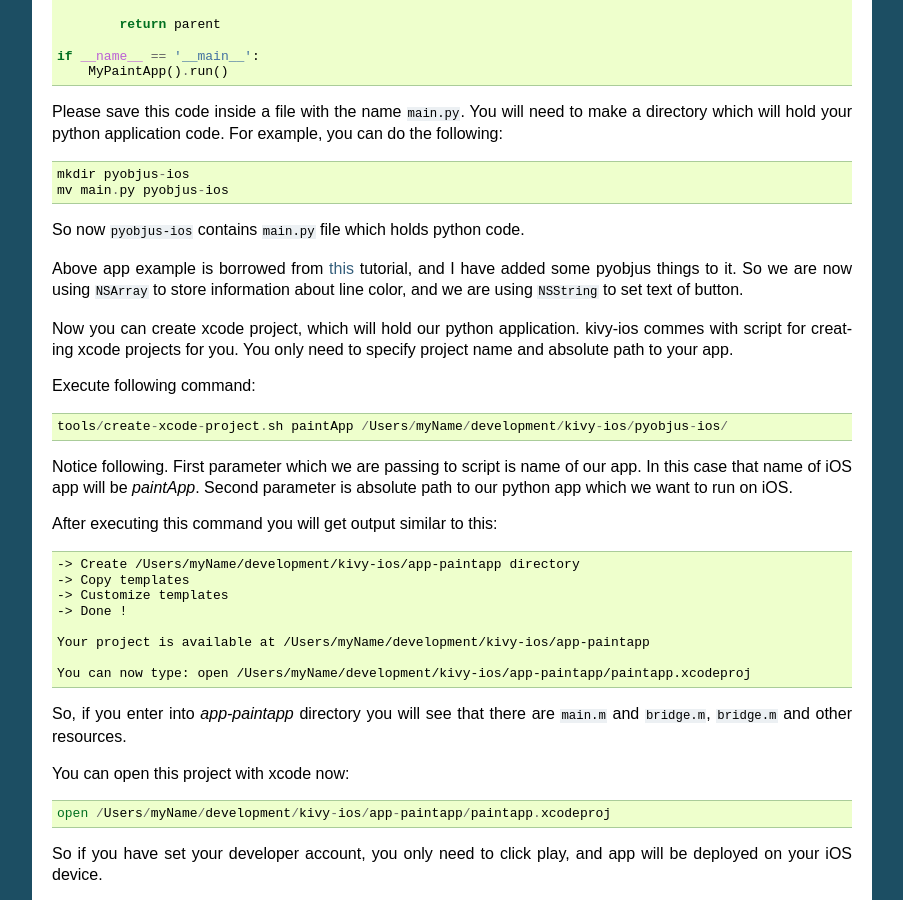
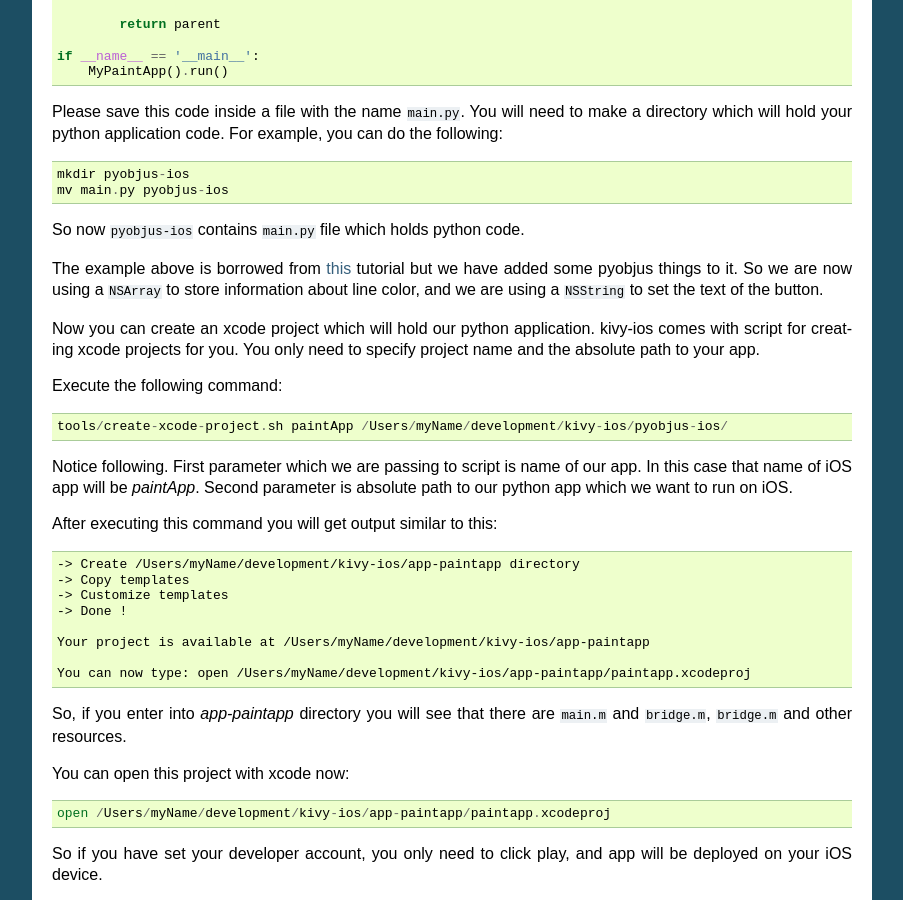
Before and after one commit to kivy/pyobjus, a Sphinx documentation site: the page built from docs/source/pyobjus_ios.rst, in a window 1280 px wide and 900 px high, scrolled down 1109 px. Shown: the whole window, without its empty margins (198-1101 px from the left). Built offline with Sphinx 7.4.7, drawn with Linux system fonts in a browser that asks for light colours.

Commit message:
doc: Grammar weaks

```diff
--- a/docs/source/pyobjus_ios.rst
+++ b/docs/source/pyobjus_ios.rst
@@ -81,11 +81,16 @@ can do the following::
 
 So now ``pyobjus-ios`` contains ``main.py`` file which holds python code.
 
-Above app example is borrowed from `this <http://kivy.org/docs/tutorials/firstwidget.html>`_ tutorial, and I have added some pyobjus things to it. So we are now using ``NSArray`` to store information about line color, and we are using ``NSString`` to set text of button.
+The example above is borrowed from `this <http://kivy.org/docs/tutorials/firstwidget.html>`_
+tutorial but we have added some pyobjus things to it. So we are now using a
+``NSArray`` to store information about line color, and we are using a
+``NSString`` to set the text of the button.
 
-Now you can create xcode project, which will hold our python application. kivy-ios commes with script for creating xcode projects for you. You only need to specify project name and absolute path to your app.
+Now you can create an xcode project which will hold our python application.
+kivy-ios comes with script for creating xcode projects for you. You only need
+to specify project name and the absolute path to your app.
 
-Execute following command::
+Execute the following command::
 
     tools/create-xcode-project.sh paintApp /Users/myName/development/kivy-ios/pyobjus-ios/
 
```
